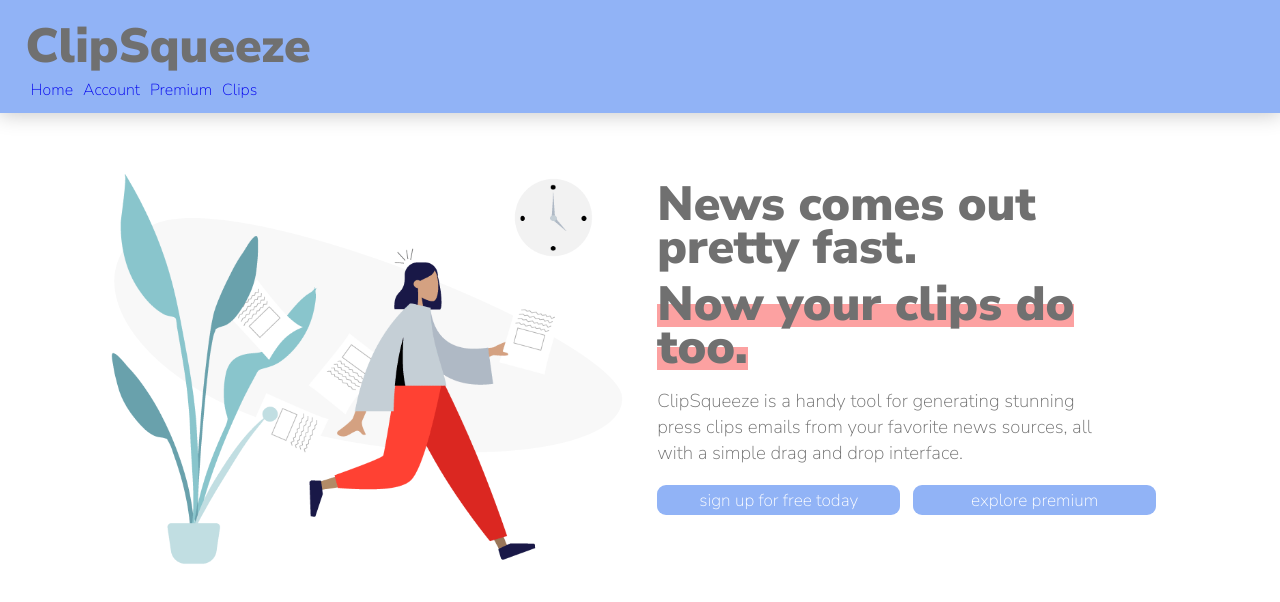
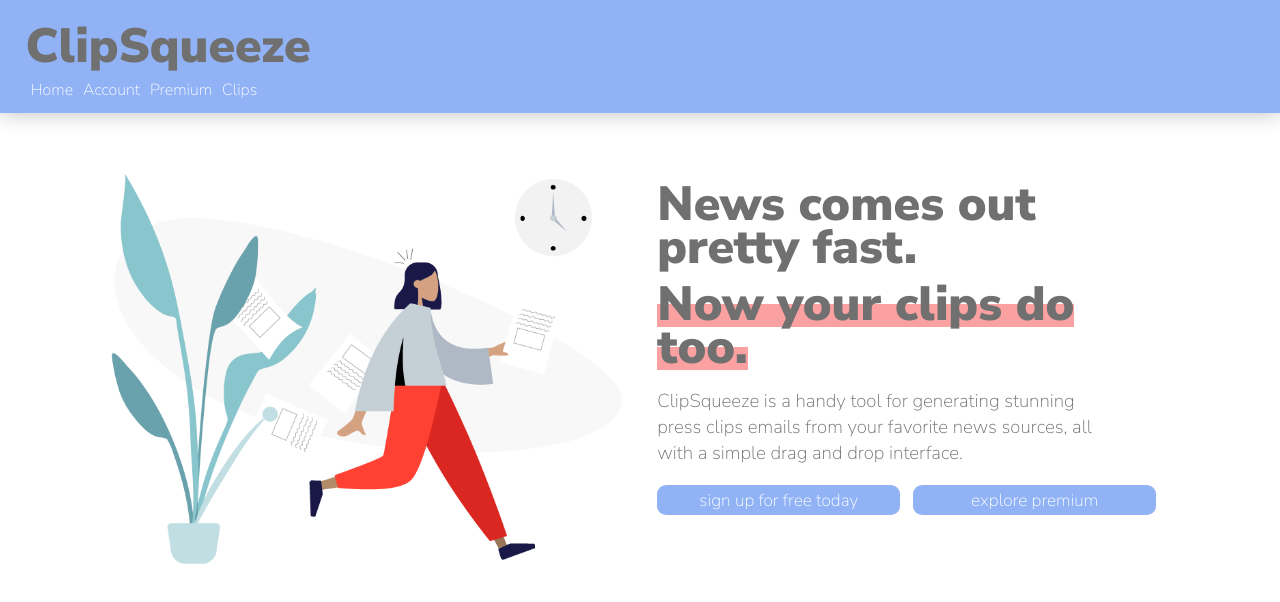
Before and after one commit to NebjaminCode/Clips, a plain HTML site: page index.html in a window 1280 px wide. Drawn offline with Linux system fonts and the light colour scheme.

Commit message:
added new html pages, currently all empty

```diff
--- a/index.html
+++ b/index.html
@@ -21,10 +21,10 @@
             </h1>
             <nav>
                 <ul class="ul_nav">
-                    <li><a href="#">Home</a></li>
-                    <li><a href="#">Account</a></li>
-                    <li><a href="#">Premium</a></li>
-                    <li><a href="#">Clips</a></li>
+                    <li><a href="index.html">Home</a></li>
+                    <li><a href="account.html">Account</a></li>
+                    <li><a href="premium.html">Premium</a></li>
+                    <li><a href="clips.html">Clips</a></li>
                 </ul>
             </nav>
         </header>
--- a/style.css
+++ b/style.css
@@ -34,6 +34,7 @@ li a {
     text-align: center;
     text-decoration: none;
     padding: 0px 5px;
+    color: var(--accent_fc);
 }
 
 li a:visited {
```
Also changed, not shown: account.html (added), clips.html (added), premium.html (added).
